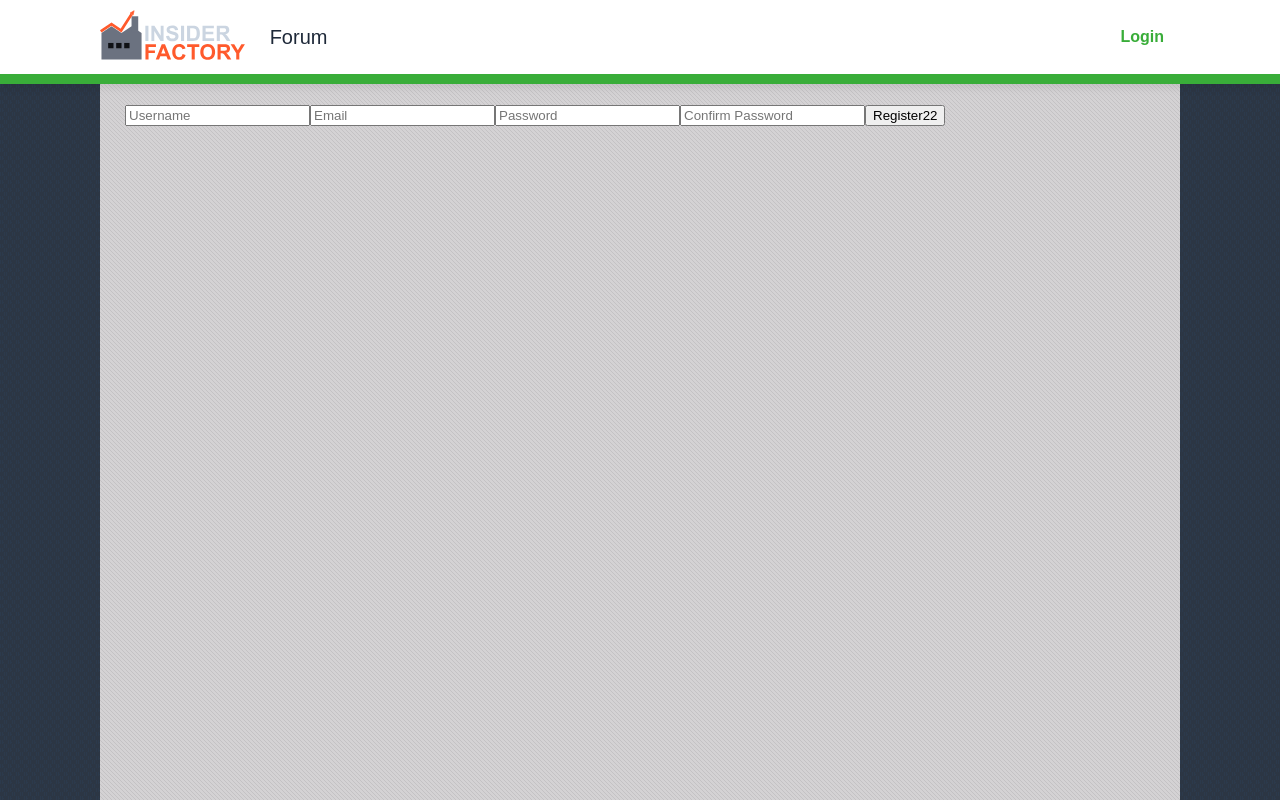
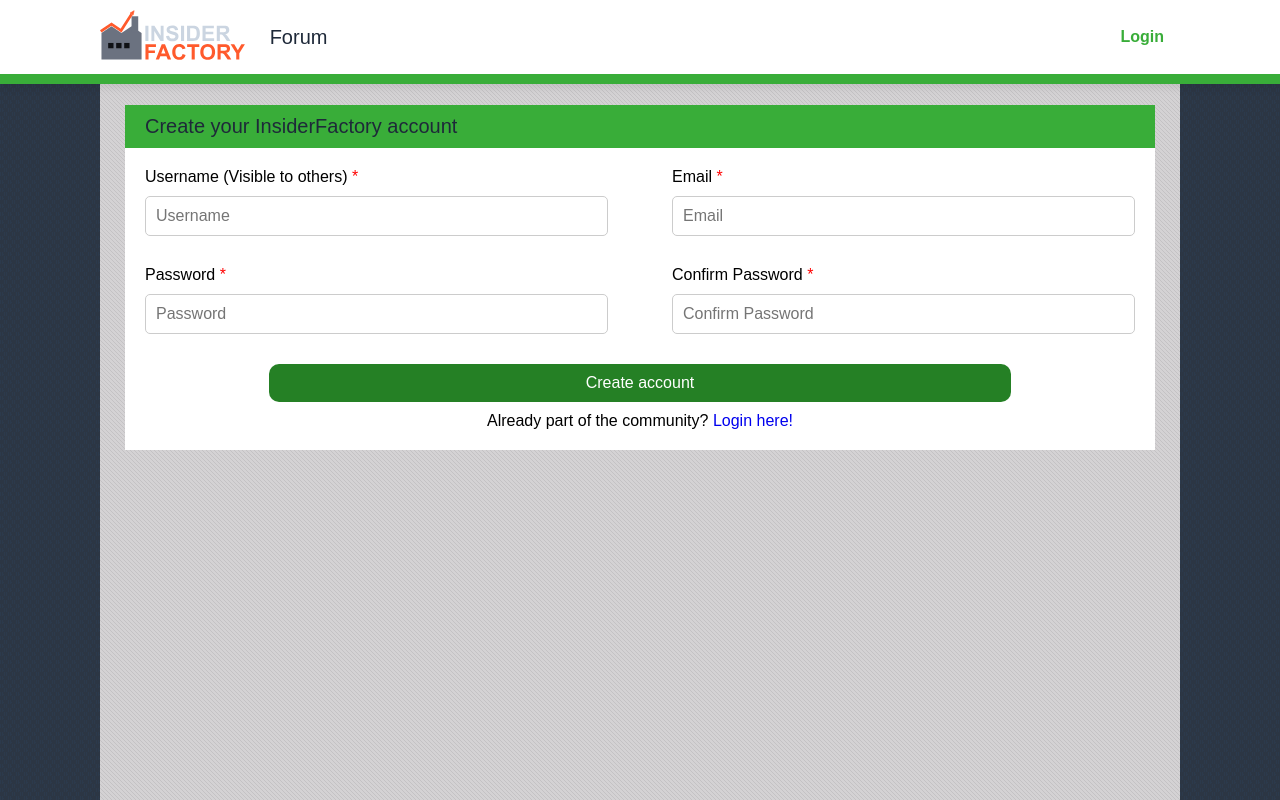
Before and after one commit to LxrdLoki/InsideFactorySchool, an Angular app: page /register in a window 1280 px wide. Shown: the top 800 px of the page. Built offline with nearby package versions, Linux system fonts and the light colour scheme.

Commit message:
added styling and simple way of showing errors for register page

```diff
--- a/API/authentication/register.ts
+++ b/API/authentication/register.ts
@@ -9,7 +9,7 @@
   const emailExists = await prisma.user.findUnique({ where: { email } });
 
   if (emailExists) {
-    return "Emaiol already in use";
+    return "Email already in use";
   }
 
   const userNameExists = await prisma.user.findUnique({ where: { username } });
--- a/src/app/register/register.html
+++ b/src/app/register/register.html
@@ -1,30 +1,55 @@
-<form [formGroup]="registerForm" (ngSubmit)="register($event)">
+<div class="registerHolder">
+  <div class="headerHolder">
+    <span>Create your InsiderFactory account</span>
+  </div>
 
-  <input type="text" placeholder="Username" formControlName="username" />
-  @if(registerForm.get('username')?.touched && registerForm.get('username')?.invalid) {
-    <p class="error">Username must be at least 6 characters long</p>
-  }
+  <form [formGroup]="registerForm" class="formHolder" (ngSubmit)="register($event)">
 
-  <input type="email" placeholder="Email" formControlName="email" />
-  @if(registerForm.get('email')?.touched && registerForm.get('email')?.invalid) {
-    <p class="error">Invalid email address</p>
-  }
+    <div class="row">
+      <div class="doubleCol">
+        <label for="username">Username (Visible to others) <span class="required">*</span></label>
+        <input type="text" id="username" placeholder="Username" formControlName="username" />
+        @if(registerForm.get('username')?.touched && registerForm.get('username')?.hasError('minlength')) {
+          <span class="error">Username must be at least 6 characters long</span>
+        }
+        @if(registerForm.get('username')?.hasError('usernameTaken')) {
+          <span class="error">Username already in use</span>
+        }
+      </div>
 
-  <input type="password" placeholder="Password" formControlName="password" />
-  @if(registerForm.get('password')?.touched && registerForm.get('password')?.invalid) {
-    <p class="error">
-      Password must be atleast 6 characters long, 1 uppercase, 1 number
-    </p>
-  }
+      <div class="doubleCol">
+        <label for="email">Email <span class="required">*</span></label>
+        <input type="email" id="email" placeholder="Email" formControlName="email" />
+        @if(registerForm.get('email')?.touched && registerForm.get('email')?.hasError('email')) {
+          <span class="error">Invalid email address</span>
+        }
+        @if(registerForm.get('email')?.hasError('emailTaken')) {
+          <span class="error">Email already in use</span>
+        }
+      </div>
+    </div>
+    <div class="row secondRow">
+      <div class="doubleCol">
+        <label for="password">Password <span class="required">*</span></label>
+        <input type="password" id="password" placeholder="Password" formControlName="password" />
+        @if(registerForm.get('password')?.touched && registerForm.get('password')?.invalid) {
+          <span class="error">
+            Password must be atleast 6 characters long, 1 uppercase, 1 number
+          </span>
+        }
+      </div>
 
-  <input type="password" placeholder="Confirm Password" formControlName="confirmPassword" />
-  @if(registerForm.errors?.['matchPasswords'] && registerForm.get('confirmPassword')?.touched) {
-    <p class="error">Passwords do not match</p>
-  }
+      <div class="doubleCol">
+        <label for="confirmPassword">Confirm Password <span class="required">*</span></label>
+        <input type="password" id="confirmPassword" placeholder="Confirm Password" formControlName="confirmPassword" />
+        @if(registerForm.errors?.['matchPasswords'] && registerForm.get('confirmPassword')?.touched) {
+          <span class="error">Passwords do not match</span>
+        }
+      </div>
 
-  <button type="submit">Register22</button>
-</form>
+    </div>
+    <button type="submit" class="button">Create account</button>
+    <span class="noAccountButton">Already part of the community? <a href="/register">Login here!</a></span>
+  </form>
 
-@if(registerError) {
-  <p class="error">{{ registerError }}</p>
-}
+</div>
--- a/src/app/register/register.scss
+++ b/src/app/register/register.scss
@@ -0,0 +1,59 @@
+@use "../../styling/mixins.scss" as mixins;
+@use "../../styling/variables.scss" as v;
+
+.registerHolder{
+  background-color: #fff;
+  padding: 20px;
+
+  .headerHolder{
+    background-color: v.$primary-color;
+    margin: -20px;
+    padding: 10px 20px;
+
+    span{
+      font-size: 1.25rem;
+      color: v.$primary-font-color;
+    }
+  }
+  .formHolder{
+    display: flex;
+    flex-direction: column;
+    padding-top: 40px;
+
+    .doubleCol{
+      display: flex;
+      flex-direction: column;
+      gap: 10px;
+      input{
+        padding: 10px;
+        border-radius: 5px;
+        border: 1px solid #ccc;
+        font-size: 1rem;
+        width: calc(100% - 22px);
+      }
+
+      .error, .required{
+        color: red;
+        // margin-top: 5px;
+      }
+    }
+
+    .secondRow{
+      padding-top: 30px;
+    }
+
+    .button{
+      margin-top: 30px;
+      align-self: center;
+      width: 75%;
+    }
+
+    .noAccountButton{
+      align-self: center;
+      padding-top: 10px;
+      a{
+        text-decoration: none;
+      }
+    }
+  }
+}
--- a/src/app/register/register.ts
+++ b/src/app/register/register.ts
@@ -44,8 +44,14 @@
         window.location.href = '/login';
       },
       error: (err) => {
-        console.error('Error registering user -> ', err);
-        this.registerError = 'Error registering user, please try again';
+        console.error('Error registering user -> ', err.error.error);
+        this.registerError = err.error.error;
+
+        if (this.registerError!.includes("Username")) {
+          this.registerForm.get('username')?.setErrors({ usernameTaken: true });
+        } else if (this.registerError!.includes("Email")) {
+          this.registerForm.get('email')?.setErrors({ emailTaken: true });
+        }
       }
     });
   }
```
